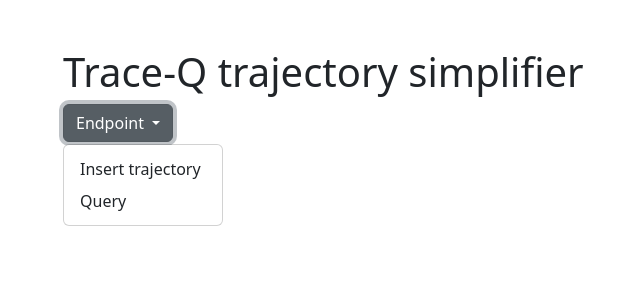
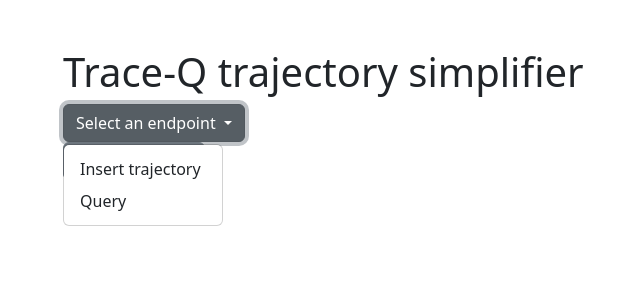
Before and after one commit to KarmaKamikaze/TRACE-Q-API, a Flask app: page / in a window 1280 px wide, after a click on "Select an endpoint". Shown: the part 56-356 px from the top of the page, without its empty margins (304-944 px from the left). Run offline with Flask 3, Linux system fonts and the light colour scheme; some libraries are stand-ins or nearby versions.

Commit message:
Table dropdown and updating dropdown text

```diff
--- a/templates/index.html
+++ b/templates/index.html
@@ -35,13 +35,21 @@
             <div class="col-md-6 offset-md-3">
                 <h1>Trace-Q trajectory simplifier</h1>
                 <div class="dropdown">
-                    <button class="btn btn-secondary dropdown-toggle" type="button" data-bs-toggle="dropdown" aria-expanded="false">
-                      Endpoint
+                    <button class="btn btn-secondary dropdown-toggle" id="endpointDropdownButton" type="button" data-bs-toggle="dropdown" aria-expanded="false">
+                      Select an endpoint
                     </button>
                     <ul class="dropdown-menu">
-                      <li><a class="dropdown-item" href="#" id="insert">Insert trajectory</a></li>
-                      <li><a class="dropdown-item" href="#" id="query">Query</a></li>
-
+                      <li><a class="dropdown-item" href="#" id="insertEndpoint">Insert trajectory</a></li>
+                      <li><a class="dropdown-item" href="#" id="queryEndpoint">Query</a></li>
+                    </ul>
+                </div>
+                <div class="dropdown">
+                    <button class="btn btn-secondary dropdown-toggle" id="tableDropdownButton" type="button" data-bs-toggle="dropdown" aria-expanded="false">
+                        Select a table
+                    </button>
+                    <ul class="dropdown-menu">
+                         <li><a class="dropdown-item" href="#" id="originalTable">Original</a></li>
+                         <li><a class="dropdown-item" href="#" id="simplifiedTable">Simplified</a></li>
                     </ul>
                 </div>
                 <div id="content">
@@ -58,11 +66,24 @@
     <script>
         $(document).ready(function(){
             // Set "Insert trajectory" as the default selected value and update dropdown text
-            $('#endpointDropdown').text('Insert trajectory');
-            $('#endpointDropdown').val('insert');
+            // $('#endpointDropdownButton').text('Insert trajectory');
+            // $('#endpointDropdownButton').val('insert');
 
-            $('#insert').click(function(){
-                $('#endpointDropdown').val('insert');
+            $(".dropdown-item").click(function() {
+                var selectedDropdownItem = $(this).text();
+
+                var selectedDropdownItemID = $(this).attr('id');
+
+                if (selectedDropdownItemID === "insertEndpoint" || selectedDropdownItemID === "queryEndpoint") {
+                    $("#endpointDropdownButton").text(selectedDropdownItem);
+                }
+
+                if (selectedDropdownItemID === "originalTable" || selectedDropdownItemID === "simplifiedTable") {
+                    $("#tableDropdownButton").text(selectedDropdownItem);
+                }
+            });
+
+            $('#insertEndpoint').click(function(){
                 var html = `
                     <button type="button" class="btn btn-primary" id="runInsert">Run</button>
                     <div class="mb-3">
@@ -81,7 +102,7 @@
                 $('#content').html(html);
             });
 
-            $('#query').click(function(){
+            $('#queryEndpoint').click(function(){
                 var html = `
                     <button type="button" class="btn btn-primary" id="runQuery">Run</button>
                     <div class="mb-3">
@@ -127,7 +148,7 @@
                 var latitudeMax = $('#latitudeMax').val();
                 var timestampMin = $('#timestampMin').val();
                 var timestampMax = $('#timestampMax').val();
-                // Here you can make a POST request to query data based on the input ranges
+
                 console.log("Querying data:", longitudeMin, longitudeMax, latitudeMin, latitudeMax, timestampMin, timestampMax);
             });
         });
```
